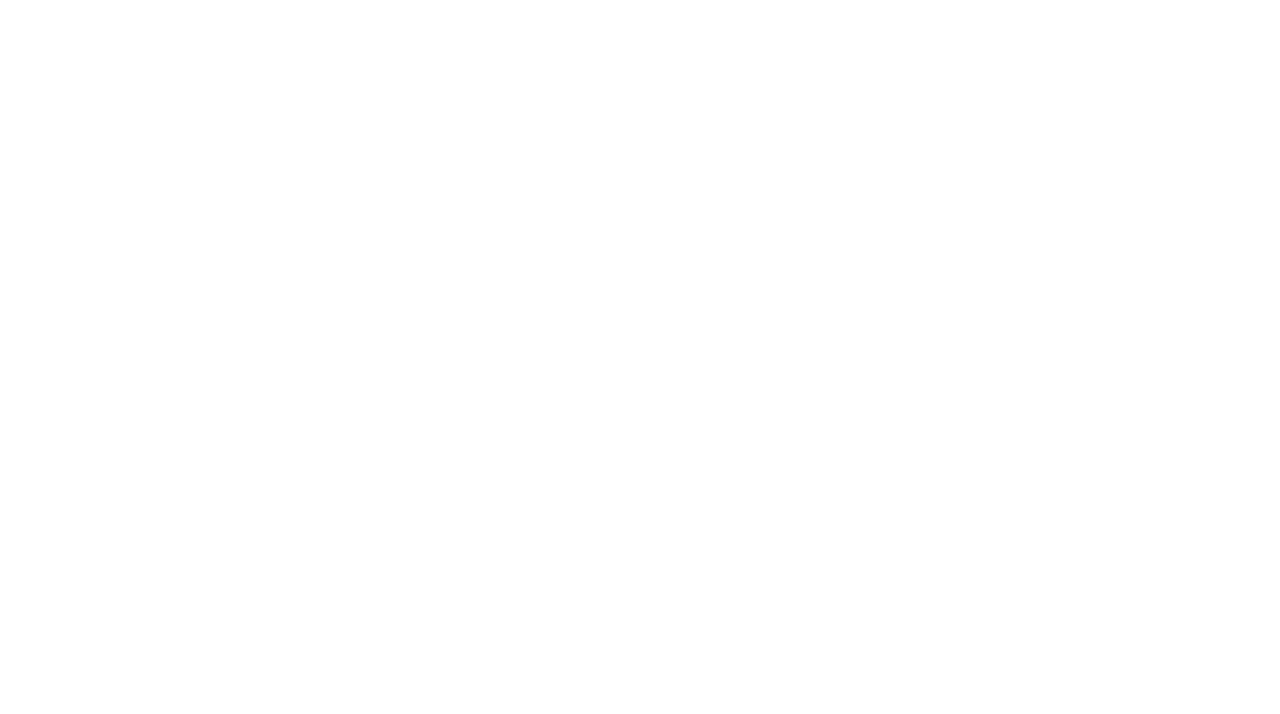
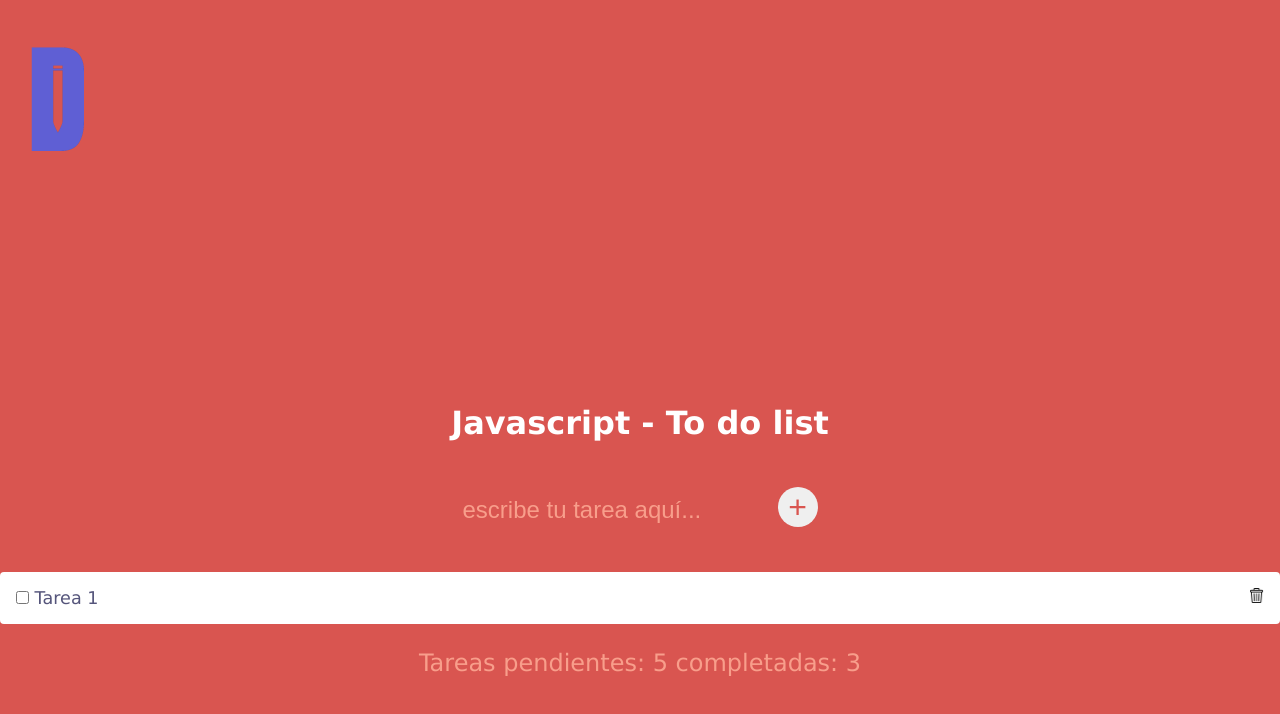
Before and after one commit to DennisAlvaradoHolograma/Todo6, a plain HTML site: page index.html in a window 1280 px wide. Drawn offline with Linux system fonts and the light colour scheme.

Commit message:
maquetando html y agregando estilos

```diff
--- a/index.html
+++ b/index.html
@@ -2,10 +2,30 @@
 <html lang="en">
 <head>
     <meta charset="UTF-8">
+    <meta http-equiv="X-AU-Compatible" content="IE=edge">
     <meta name="viewport" content="width=device-width, initial-scale=1.0">
-    <title>Document</title>
+    <link rel="stylesheet" href="./style.css">
+    <title>to do list | Diseño & accesorios </title>
 </head>
 <body>
+    <img src="./images/Diseños y accesorios.png" alt="Logo" class="logo">
+    <h1>Javascript - To do list</h1>
+    <form action="#" id="userInput">
+        <input type="text" placeholder="escribe tu tarea aquí..." autofocus>
+        <input type="submit" value="+" id="addBtn">
+    </form>
 
+    <div id="list" class="list-Container">
+        <div class="task-container" id="1">
+            <label for="">
+                <input type="checkbox">
+                Tarea 1
+            </label>
+            <img src="./images/bin.png" class="closeBtn">
+        </div>
+    </div>
+    <div id="stats">
+        Tareas pendientes: 5 completadas: 3
+    </div>
 </body>
 </html>
--- a/style.css
+++ b/style.css
@@ -0,0 +1,90 @@
+:root{
+    --orange: #d95550;
+    --lightOrange: #dd6662;
+    --veryLightOrange: #f89e8b;
+    --gray: #55557b;
+    --white: #fff;
+}
+*{
+    margin: 0;
+    padding: 0;
+}
+body{
+    font-family: 'Lucida Sans', 'Lucida Sans Regular', 'Lucida Grande', 'Lucida Sans Unicode', Geneva, Verdana, sans-serif;
+    background-color: var(--orange);
+}
+.logo{
+    width: 200px;
+    position: relative;
+    top: 0px;
+    right: 40px;
+}
+h1{
+    margin-top: 200px;
+    color: var(--white);
+    text-align: center;
+}
+form{
+    width: 400px;
+    margin: 45px auto;
+    text-align: center;
+}
+form input[type="text"]{
+    background-color: var(--orange);
+    color: var(--white);
+    border-style: none;
+    font-size: 1.5em;
+}
+
+form input[type="text"]::placeholder{
+    color: var(--veryLightOrange);
+}
+
+form input[type="text"]:focus{
+    outline: none;
+}
+
+form input[type="submit"]{
+    font-size: 2em;
+    width: 40px;
+    height: 40px;
+    border-radius: 50%;
+    border-style: none;
+    color: var(--orange);
+}
+
+form input[type="submit"]:hover{
+    background-color: var(--veryLightOrange);
+    cursor: pointer;
+    color: (--white);
+}
+.list-container{
+    width: 400px;
+    margin: 0 auto;
+
+}
+.task-container{
+    background-color: var(--white);
+    display: flex;
+    justify-content: space-between;
+    margin-bottom: 6px;
+    padding: 16px;
+    border-radius: 4px;
+    font-size: 1.1em;
+    font-weight: 500;
+    color: var(--gray)
+
+}
+.closeBtn{
+    width: 15px;
+    height: 15px;
+}
+.closeBtn:hover{
+    cursor: pointer;
+}
+#stats{
+    margin-top: 25px;
+    font-size: 1.5em;
+    color: var(--veryLightOrange);
+    text-align: center;
+}
```
Also changed, not shown: images/Diseños y accesorios.png (added), images/bin.png (added).
